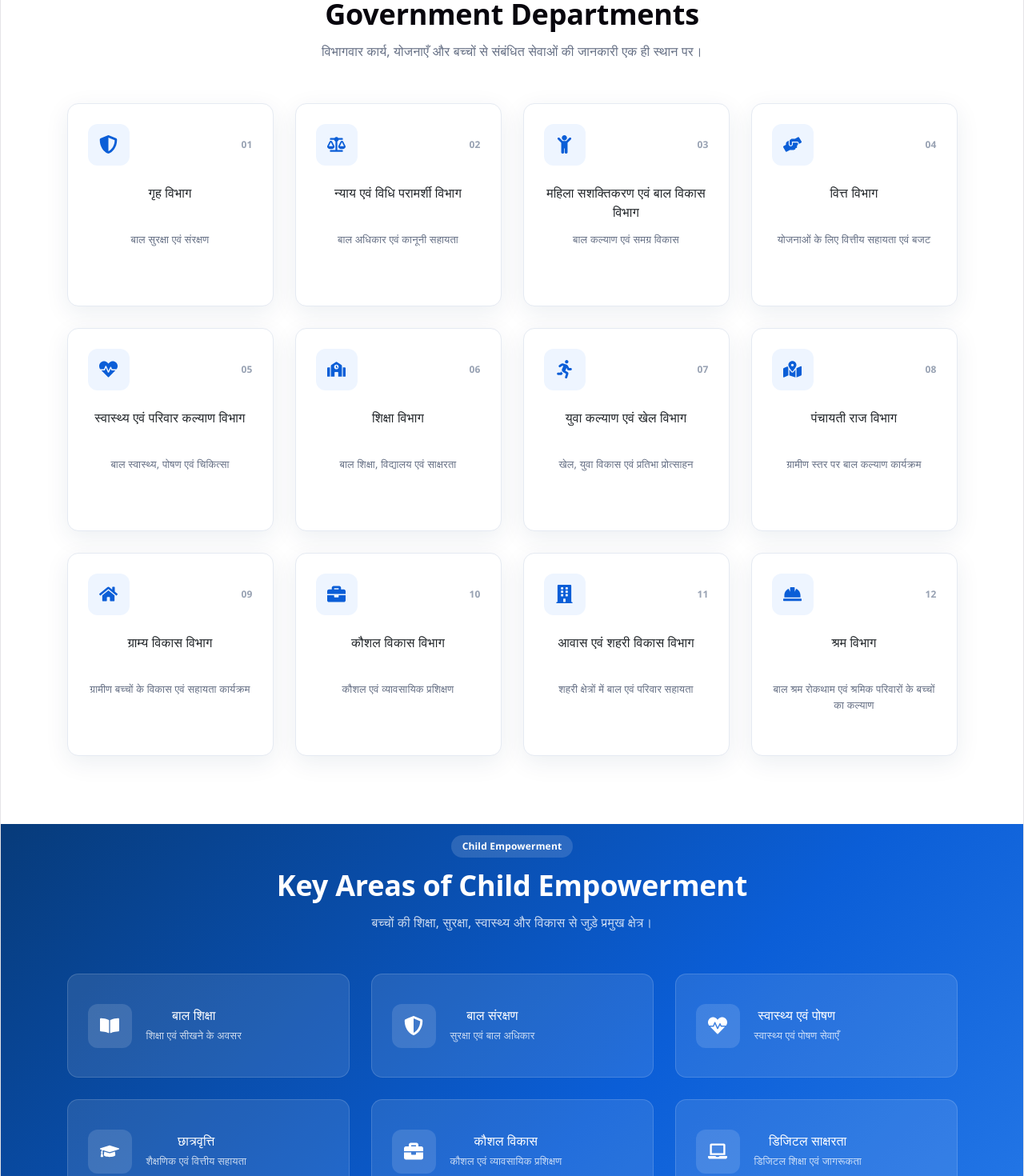
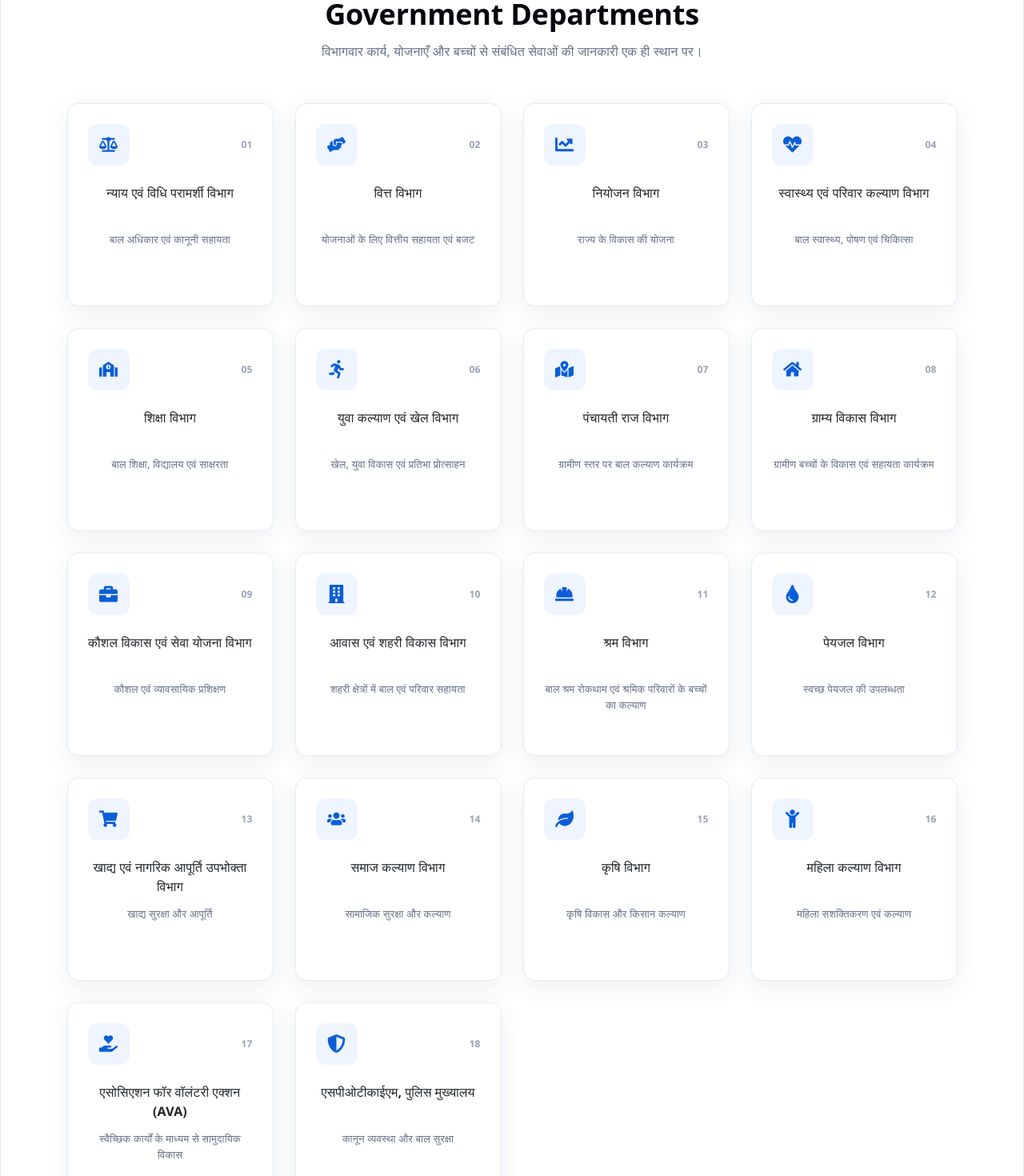
Before and after one commit to VAIBHAVTOMAR321/wecd-puruskar, a React (Vite) app: page / in a window 1280 px wide. Shown: the part 940-2410 px from the top of the page at 80% size. Built offline with nearby package versions, Linux system fonts and the light colour scheme.

Commit message:
login home updated

```diff
--- a/src/components/home_layout/Home.jsx
+++ b/src/components/home_layout/Home.jsx
@@ -28,6 +28,12 @@ import {
   FaArrowRight,
   FaSearch,
   FaCheckCircle,
+  FaUsers,
+  FaChartLine,
+  FaTint,
+  FaShoppingCart,
+  FaLeaf,
+  FaHandHoldingHeart,
   FaDatabase,
 } from "react-icons/fa";
 
@@ -41,24 +47,19 @@ import drcHomeImg from "../../assets/images/drc_home-img.png";
 
 const departments = [
   {
-    name: "गृह विभाग",
-    workArea: "बाल सुरक्षा एवं संरक्षण",
-    icon: <FaShieldAlt />,
-  },
-  {
     name: "न्याय एवं विधि परामर्शी विभाग",
     workArea: "बाल अधिकार एवं कानूनी सहायता",
     icon: <FaBalanceScale />,
   },
   {
-    name: "महिला सशक्तिकरण एवं बाल विकास विभाग",
-    workArea: "बाल कल्याण एवं समग्र विकास",
-    icon: <FaChild />,
-  },
-  {
     name: "वित्त विभाग",
     workArea: "योजनाओं के लिए वित्तीय सहायता एवं बजट",
     icon: <FaHandsHelping />,
+  },
+  {
+    name: "नियोजन विभाग",
+    workArea: "राज्य के विकास की योजना",
+    icon: <FaChartLine />,
   },
   {
     name: "स्वास्थ्य एवं परिवार कल्याण विभाग",
@@ -86,7 +87,7 @@ const departments = [
     icon: <FaHome />,
   },
   {
-    name: "कौशल विकास विभाग",
+    name: "कौशल विकास एवं सेवा योजना विभाग",
     workArea: "कौशल एवं व्यावसायिक प्रशिक्षण",
     icon: <FaBriefcase />,
   },
@@ -99,6 +100,41 @@ const departments = [
     name: "श्रम विभाग",
     workArea: "बाल श्रम रोकथाम एवं श्रमिक परिवारों के बच्चों का कल्याण",
     icon: <FaHardHat />,
+  },
+  {
+    name: "पेयजल विभाग",
+    workArea: "स्वच्छ पेयजल की उपलब्धता",
+    icon: <FaTint />,
+  },
+  {
+    name: "खाद्य एवं नागरिक आपूर्ति उपभोक्ता विभाग",
+    workArea: "खाद्य सुरक्षा और आपूर्ति",
+    icon: <FaShoppingCart />,
+  },
+  {
+    name: "समाज कल्याण विभाग",
+    workArea: "सामाजिक सुरक्षा और कल्याण",
+    icon: <FaUsers />,
+  },
+  {
+    name: "कृषि विभाग",
+    workArea: "कृषि विकास और किसान कल्याण",
+    icon: <FaLeaf />,
+  },
+  {
+    name: "महिला कल्याण विभाग",
+    workArea: "महिला सशक्तिकरण एवं कल्याण",
+    icon: <FaChild />,
+  },
+  {
+    name: "एसोसिएशन फॉर वॉलंटरी एक्शन (AVA)",
+    workArea: "स्वैच्छिक कार्यों के माध्यम से सामुदायिक विकास",
+    icon: <FaHandHoldingHeart />,
+  },
+  {
+    name: "एसपीओटीकाईएम, पुलिस मुख्यालय",
+    workArea: "कानून व्यवस्था और बाल सुरक्षा",
+    icon: <FaShieldAlt />,
   },
 ];
 
@@ -271,7 +307,7 @@ function Home() {
 
                 <div>
                   <FaCheckCircle />
-                  <span>12 Departments</span>
+                  <span>18 Departments</span>
                 </div>
 
                 <div>
--- a/src/components/login/Login.jsx
+++ b/src/components/login/Login.jsx
@@ -4,18 +4,24 @@ import { FaDatabase } from 'react-icons/fa';
 import './Login.css';
 
 const departments = [
-  "गृह विभाग",
+  "एसपीओटीकाईएम, पुलिस मुख्यालय",
   "न्याय एवं विधि परामर्शी विभाग",
-  "महिला सशक्तिकरण एवं बाल विकास विभाग",
   "वित्त विभाग",
+  "नियोजन विभाग",
   "स्वास्थ्य एवं परिवार कल्याण विभाग",
   "शिक्षा विभाग",
   "युवा कल्याण एवं खेल विभाग",
   "पंचायती राज विभाग",
   "ग्राम्य विकास विभाग",
-  "कौशल विकास विभाग",
+  "कौशल विकास एवं सेवा योजना विभाग",
   "आवास एवं शहरी विकास विभाग",
-  "श्रम विभाग"
+  "श्रम विभाग",
+  "पेयजल विभाग",
+  "खाद्य एवं नागरिक आपूर्ति उपभोक्ता विभाग",
+  "समाज कल्याण विभाग",
+  "कृषि विभाग",
+  "महिला कल्याण विभाग",
+  "एसोसिएशन फॉर वॉलंटरी एक्शन (AVA)"
 ];
 
 function Login() {
```
